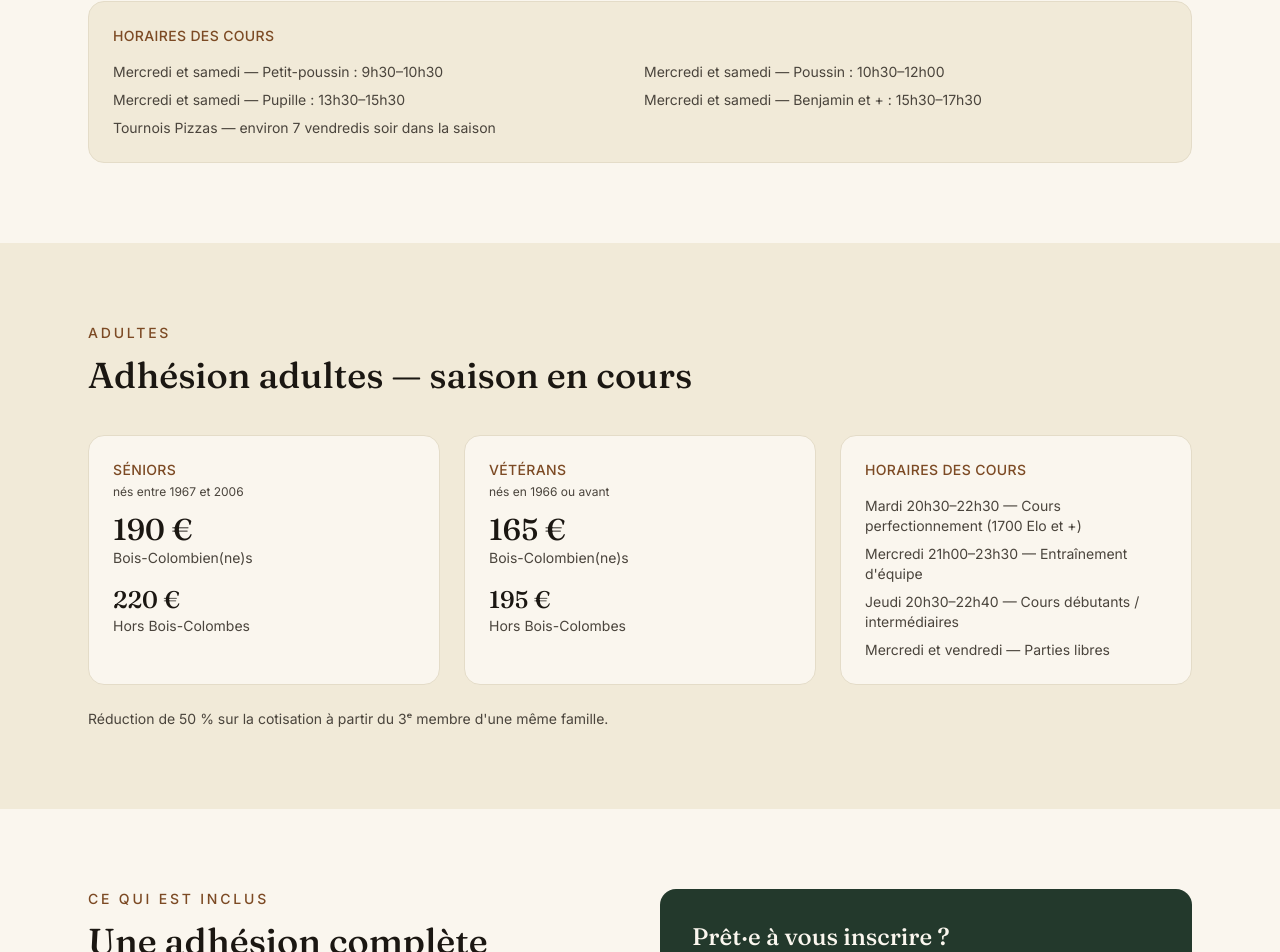
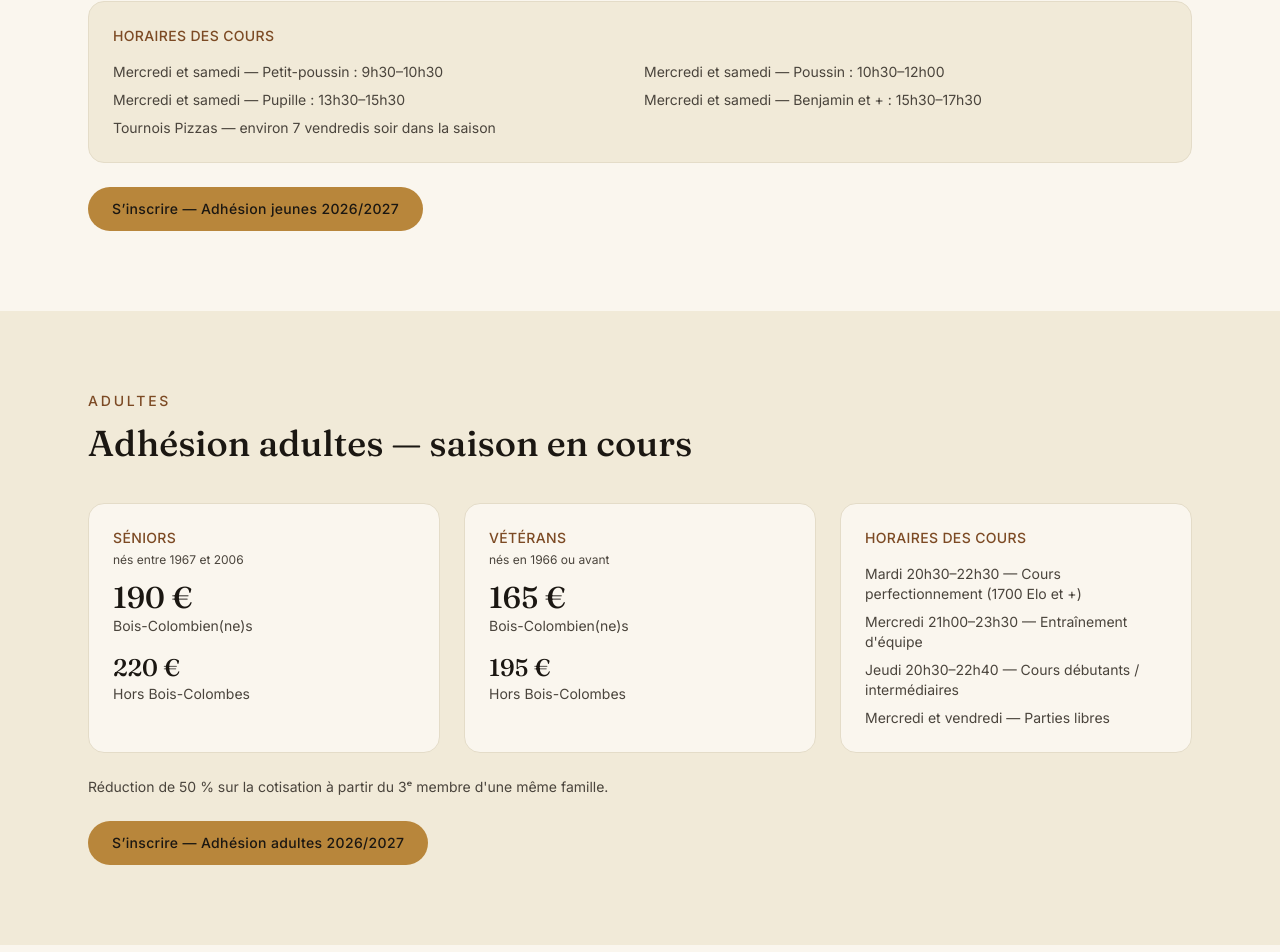
Before and after one commit to riadh-mnasri/bois-colombes-echecs, a Next.js app: page /nous-rejoindre in a window 1280 px wide. Shown: the part 994-1946 px from the top of the page. Built offline with nearby package versions, Linux system fonts and the light colour scheme.

Commit message:
Ajout des liens d'inscription BilletWeb (jeunes et adultes)

```diff
--- a/src/app/nous-rejoindre/page.tsx
+++ b/src/app/nous-rejoindre/page.tsx
@@ -65,6 +65,12 @@ export default function NousRejoindrePage() {
               ))}
             </ul>
           </div>
+
+          <div className="mt-6">
+            <Button href={youthPricing.registrationUrl} external>
+              S&rsquo;inscrire — Adhésion jeunes 2026/2027
+            </Button>
+          </div>
         </Container>
       </section>
 
@@ -101,6 +107,12 @@ export default function NousRejoindrePage() {
             </div>
           </div>
           <p className="mt-6 text-sm text-ink-soft">{adultPricing.note}</p>
+
+          <div className="mt-6">
+            <Button href={adultPricing.registrationUrl} external>
+              S&rsquo;inscrire — Adhésion adultes 2026/2027
+            </Button>
+          </div>
         </Container>
       </section>
 
@@ -121,8 +133,8 @@ export default function NousRejoindrePage() {
           <div className="rounded-2xl bg-forest p-8 text-paper">
             <h3 className="font-display text-2xl font-medium">Prêt·e à vous inscrire ?</h3>
             <p className="mt-3 text-paper/75">
-              Contactez le club pour organiser un essai gratuit ou obtenir le bulletin d&rsquo;inscription
-              de la saison.
+              L&rsquo;inscription se fait en ligne via BilletWeb (liens ci-dessus). Pour organiser un essai
+              gratuit ou toute autre question, contactez le club.
             </p>
             <div className="mt-6">
               <Button href="/contact" variant="outline-light">
--- a/src/components/Button.tsx
+++ b/src/components/Button.tsx
@@ -17,14 +17,26 @@ export function Button({
   children,
   variant = "solid",
   className = "",
+  external = false,
 }: {
   href: string;
   children: ReactNode;
   variant?: Variant;
   className?: string;
+  external?: boolean;
 }) {
+  const classes = `${base} ${variants[variant]} ${className}`;
+
+  if (external) {
+    return (
+      <a href={href} target="_blank" rel="noopener noreferrer" className={classes}>
+        {children}
+      </a>
+    );
+  }
+
   return (
-    <Link href={href} className={`${base} ${variants[variant]} ${className}`}>
+    <Link href={href} className={classes}>
       {children}
     </Link>
   );
--- a/src/lib/content.ts
+++ b/src/lib/content.ts
@@ -185,6 +185,8 @@ export const youthPricing = {
     "Mercredi et samedi — Benjamin et +  : 15h30–17h30",
     "Tournois Pizzas — environ 7 vendredis soir dans la saison",
   ],
+  registrationUrl:
+    "https://www.billetweb.fr/shop.php?event=adhesions-jeunes-2026-2027-cercle-dechecs-de-bois-colombes",
 };
 
 export const adultPricing = {
@@ -197,6 +199,8 @@ export const adultPricing = {
     "Jeudi 20h30–22h40 — Cours débutants / intermédiaires",
     "Mercredi et vendredi — Parties libres",
   ],
+  registrationUrl:
+    "https://www.billetweb.fr/shop.php?event=adhesions-adultes-2026-2027-cercle-dechecs-de-bois-colombes",
 };
 
 export const membershipIncludes = [
```
